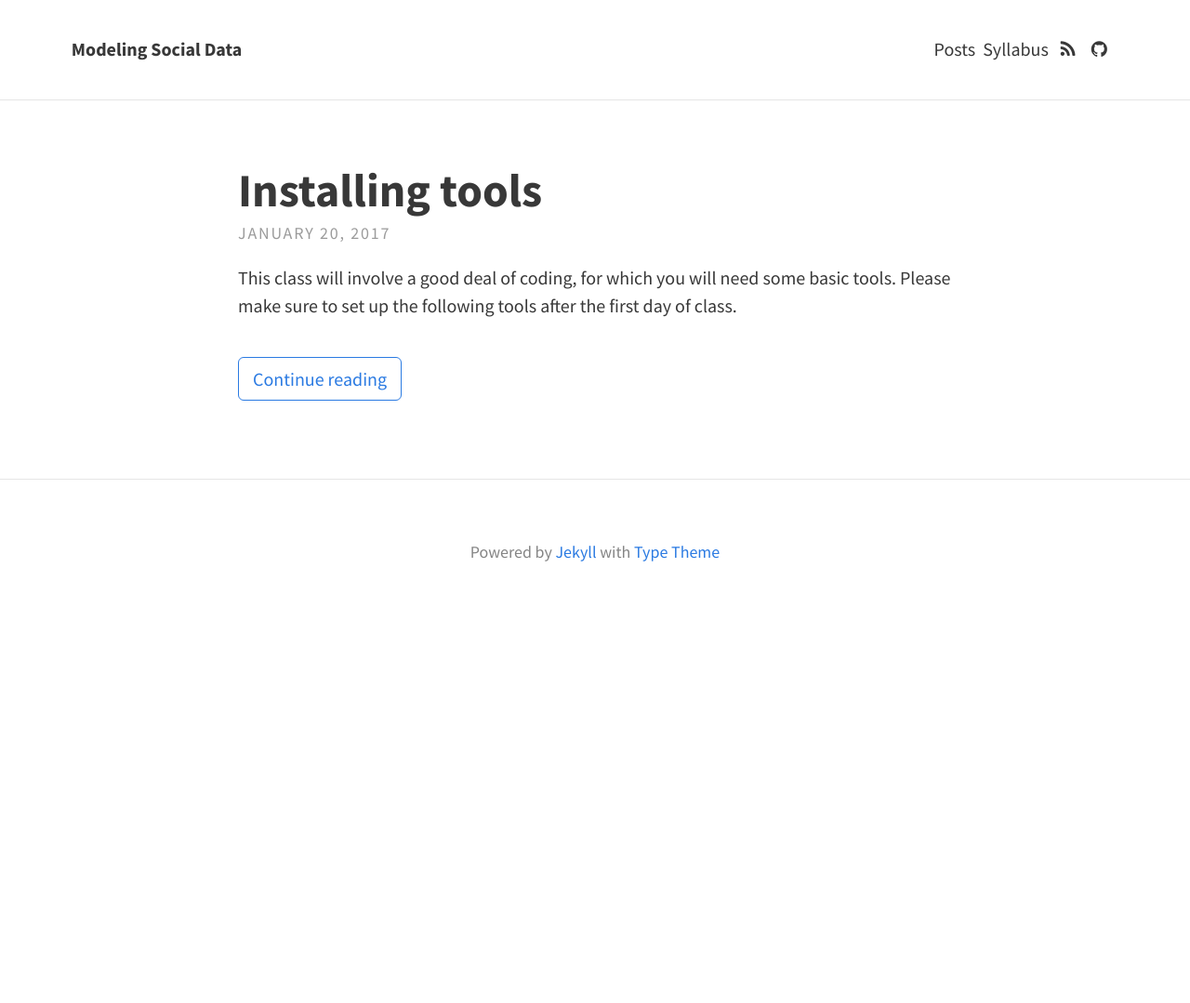
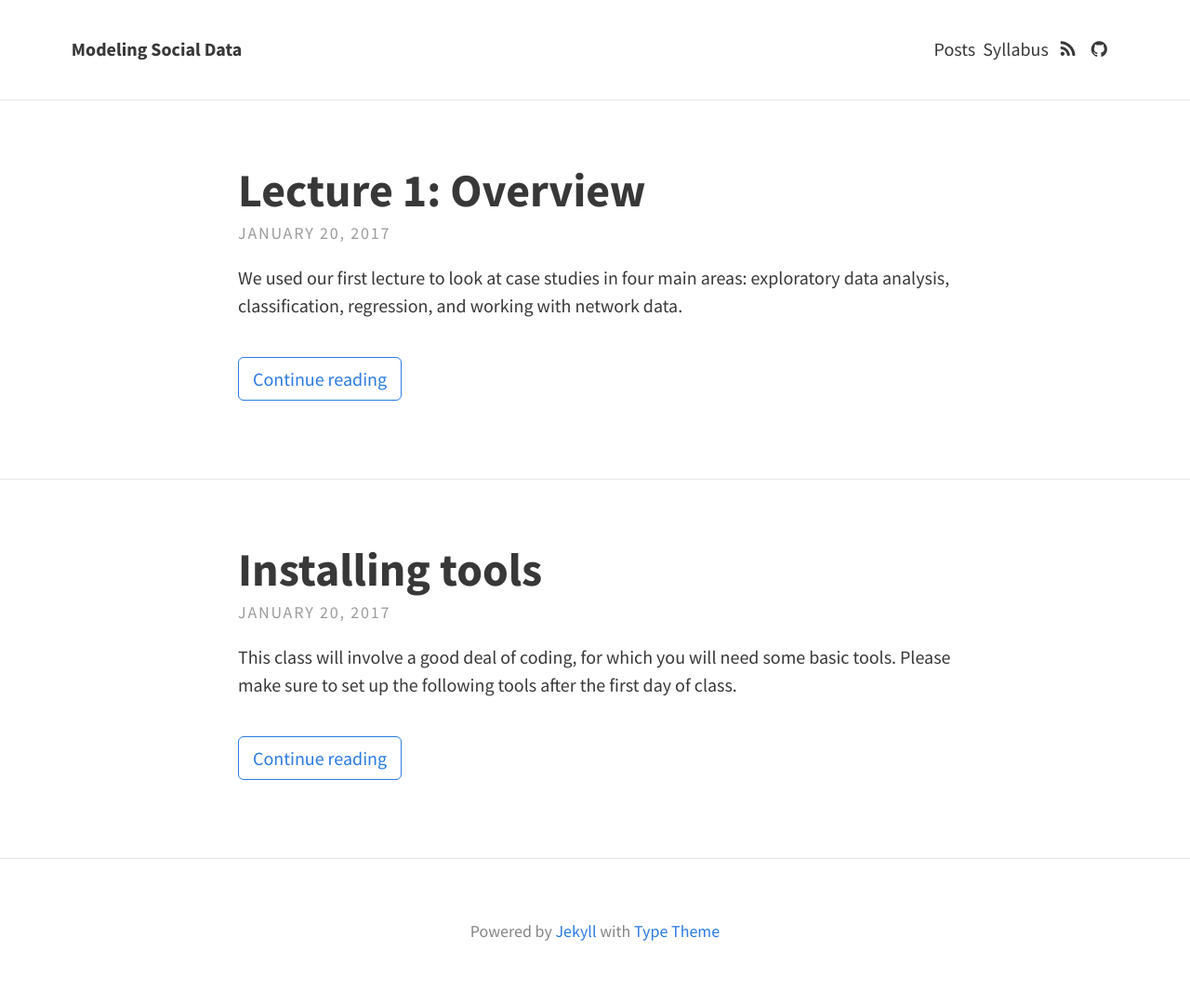
Before and after one commit to jhofman/msd2015, a Jekyll site: the page built from posts.html, in a window 1280 px wide. Shown: the whole page at 93% size. Built offline with Jekyll 4.4.1, drawn with Linux system fonts in a browser that asks for light colours; nearby versions of some CDN libraries; before the commit the page ends 900 px from its top, so only the background shows below that.

Commit message:
notes from lecture 1

```diff
--- /dev/null
+++ b/_posts/2017-01-20-lecture-1-overview.md
@@ -0,0 +1,15 @@
+---
+layout: post
+title:  "Lecture 1: Overview"
+categories: lectures
+---
+
+We used our first lecture to look at case studies in four main areas: exploratory data analysis, classification, regression, and working with network data.
+
+<center>
+<iframe src="//www.slideshare.net/slideshow/embed_code/key/3OAsEKMJjyH2me" width="476" height="400" frameborder="0" marginwidth="0" marginheight="0" scrolling="no" style="border:1px solid #CCC; border-width:1px; margin-bottom:5px; max-width: 100%;" allowfullscreen> </iframe>
+</center>
+
+We discussed a few examples, including using aggregate search activity to [predict consumer behavior](http://www.pnas.org/content/107/41/17486.full.pdf), exploring browsing logs to understand how Internet usage [varies across demographic groups](http://www.aaai.org/ocs/index.php/ICWSM/ICWSM12/paper/viewFile/4660/4975), and analyzing the structure of information cascades to understand [how content spreads online](https://5harad.com/papers/twiral.pdf).
+
+During this discussion, we touched on how easy it is to find [spurious correlations](http://www.tylervigen.com), [cheat at prediction](http://hunch.net/?p=22), and [lie with statistics](http://www.amazon.com/gp/product/0393310728/).
--- a/syllabus.md
+++ b/syllabus.md
@@ -10,7 +10,7 @@ Here is a tenative schedule of topics:
 
 |Date|Topic|
 |----|-----|
-|**2017-01-20**| Introduction: Case Studies |
+|**2017-01-20**| Introduction / Overview |
 |**2017-01-27**| Counting: Split/Apply/Combine |
 |**2017-02-03**| Counting at Scale: MapReduce |
 |**2017-02-10**| Computational complexity |
```
